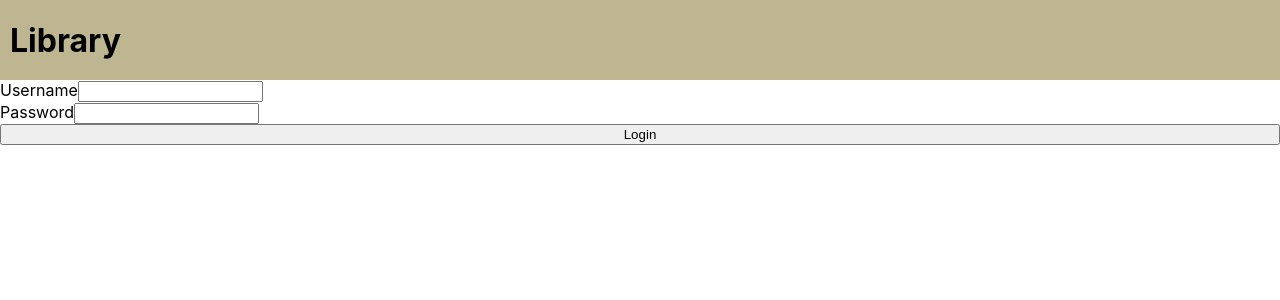
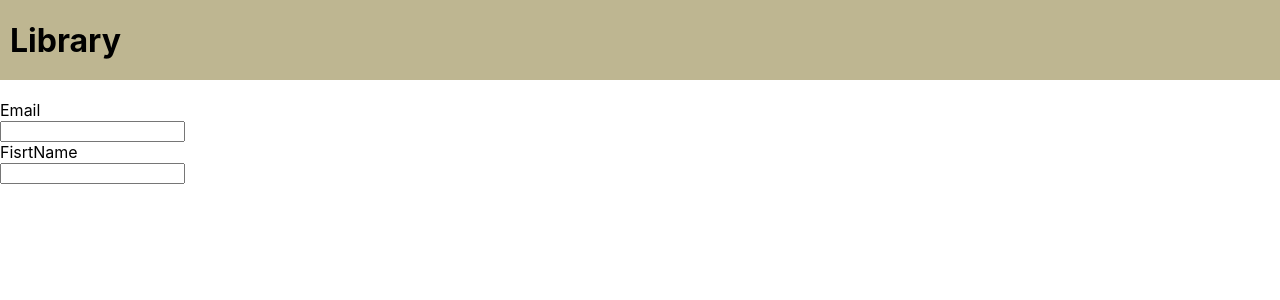
Before and after one commit to DicedBread/LibraryManagerProject, a React (Create React App) app in the folder library_manager_client/: page / in a window 1280 px wide. Shown: the top 300 px of the page. Built offline with nearby package versions, Linux system fonts and the light colour scheme.

Commit message:
added typescript init registration form

```diff
--- a/library_manager_client/src/App.js
+++ b/library_manager_client/src/App.js
@@ -1,13 +1,16 @@
+import React from 'react';
 import './style/App.css';
 import BookContent from './BookPageContent';
 import Header from './Header';
-import Login from './login/Login';
+import Login from './account/Login';
+import Register from './account/Register';
 
 function App() {
   return (
     <div className="App">
       <Header/>
-      <Login />
+      {/* <Login /> */}
+      <Register />
       {/* <BookContent/> */}
     </div>
   );
--- a/library_manager_client/src/BookPageContent.js
+++ b/library_manager_client/src/BookPageContent.jsx
@@ -1,3 +1,4 @@
+import React from "react";
 import "./style/App.css";
 import { useState, useEffect } from "react";
 
--- a/library_manager_client/src/Header.js
+++ b/library_manager_client/src/Header.jsx
@@ -1,3 +1,4 @@
+import React from "react";
 import "./style/App.css"
 
 function Header(){
--- /dev/null
+++ b/library_manager_client/src/account/Register.tsx
@@ -0,0 +1,75 @@
+import React, { ChangeEvent, ChangeEventHandler, useState } from "react";
+import "../style/App.css"
+
+interface Register {
+    email: string,
+    fName: string,
+    lName: number,
+    password: string
+}
+
+function Register() {
+    const [inputs, setInputs] = useState<Register>();
+
+    const handleSubmit = () => {
+        alert(`register with values:
+             ${inputs?.email}
+        `);
+    }
+
+    const handleChange = (event: ChangeEvent<HTMLInputElement>) => {
+        const target = event.target as typeof event.target & {
+            value: Register
+        }
+        const email = target.value.email;
+        const fName = target.value.fName;
+        const lName = target.value.lName;
+        const password = target.value.password;
+    }
+
+    return (
+        <form onSubmit={handleSubmit}>
+            <br />
+            <FormElement<string>
+                name="Email"
+                value={inputs?.email || ""}
+                type="email"
+                onChange={handleChange}
+            />
+            <br />
+            <FormElement
+                name="FisrtName"
+                value={inputs?.fName || ""}
+                type="text"
+                onChange={handleChange}
+            />
+        </form>
+    );
+}
+
+interface FormParams<T extends string | number> {
+    name: string,
+    value: T,
+    type: React.HTMLInputTypeAttribute,
+    onChange: ChangeEventHandler,
+}
+
+function FormElement<T extends string | number>({name, value, type, onChange}: FormParams<T>) {
+    return (
+        <label htmlFor={name} className="formElement">
+            {name}
+            <br />
+            <input
+                type="email"
+                name="email"
+                id="email"
+                value={value}
+                onChange={onChange}
+            />
+        </label>
+    );
+}
+
+
+
+export default Register
--- /dev/null
+++ b/library_manager_client/src/react-app-env.d.ts
@@ -0,0 +1 @@
+/// <reference types="react-scripts" />
```
Also changed, not shown: library_manager_client/package.json (+6 -1 lines), library_manager_client/tsconfig.json (added, +23 -0 lines), library_manager_client/src/account/Login.js (renamed from library_manager_client/src/login/Login.js), 1 other file (tests, documents, lock files or other folders).
